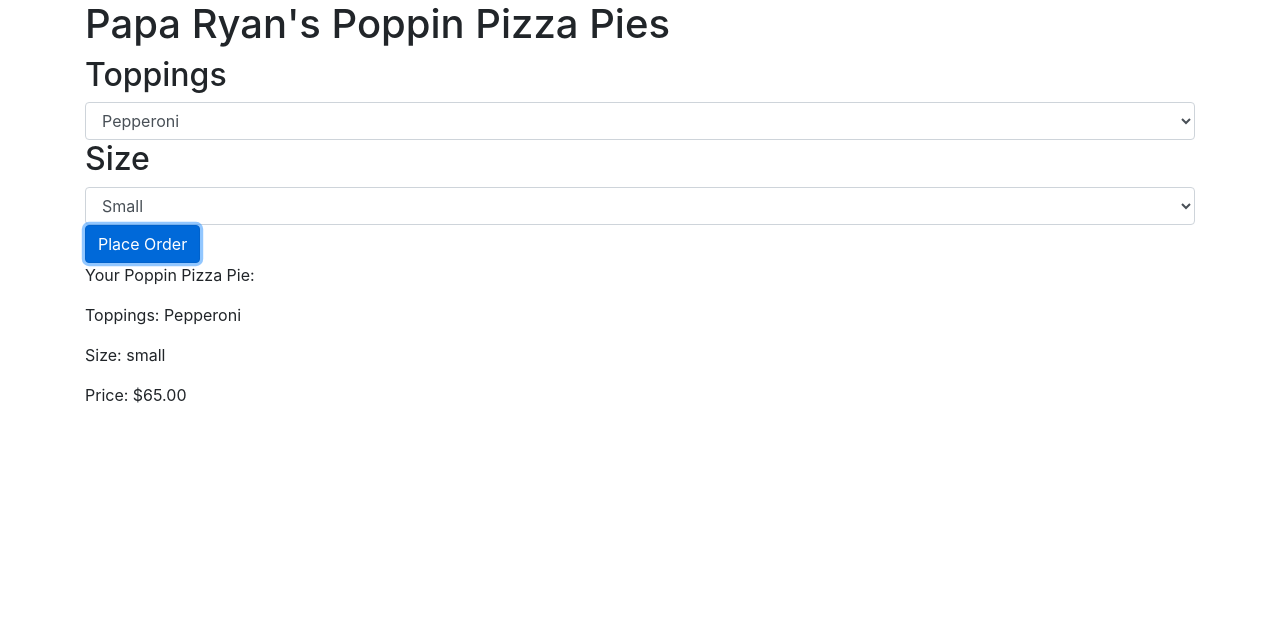
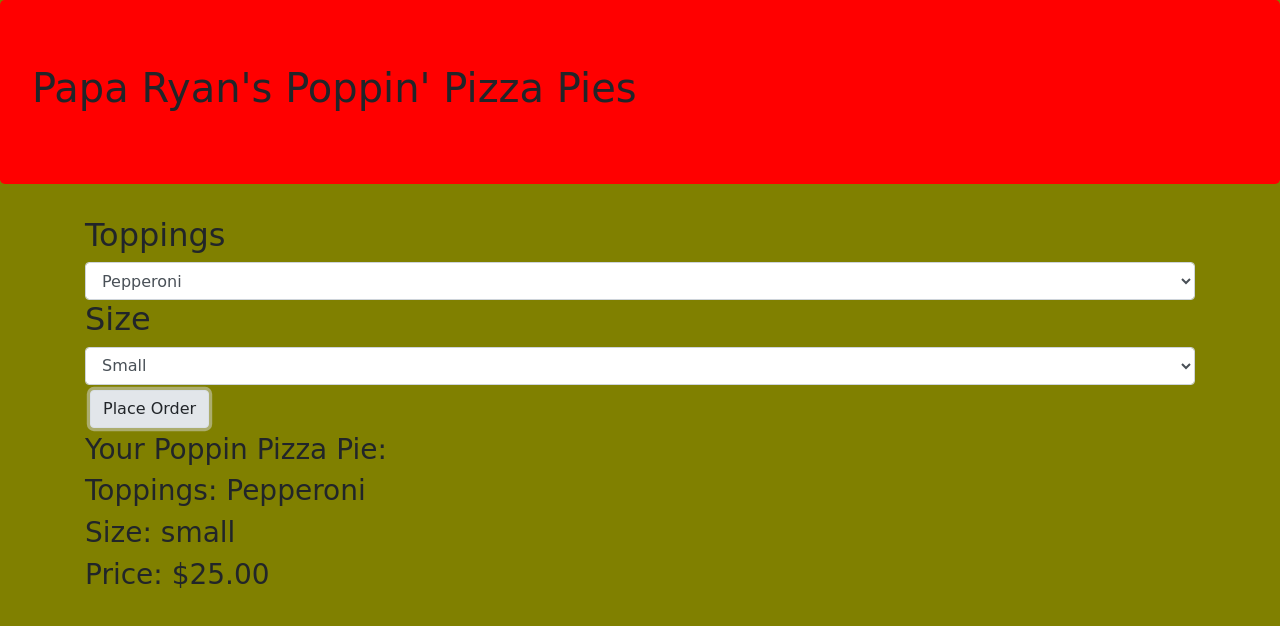
Before and after one commit to ryandefea/Pizza-Parlor, a plain HTML site: page index.html in a window 1280 px wide. Both pictures are taken after a click on the button "Place Order". Drawn offline with Linux system fonts and the light colour scheme; a web font is replaced by a local one.

Commit message:
update css.

```diff
--- a/css/styles.css
+++ b/css/styles.css
@@ -0,0 +1,18 @@
+body {
+  font-family: 'Fascinate Inline', cursive;
+  background-color: olive;
+}
+
+.btn {
+  margin: 5px;
+  btn-color: olive;
+}
+
+.jumbotron {
+  background-color: red;
+  font-color: white;
+}
+
+h2 {
+
+}
--- a/index.html
+++ b/index.html
@@ -3,13 +3,16 @@
 <head>
   <link href="css/bootstrap.css" rel="stylesheet" type="text/css">
   <link href="css/styles.css" rel="stylesheet" type="text/css">
+  <link href="https://fonts.googleapis.com/css2?family=Fascinate+Inline&display=swap" rel="stylesheet">
   <script src="js/jquery-3.6.0.js"></script>
   <script src="js/scripts.js"></script>
   <title>Pizza Parlor</title>
 </head>
 <body>
-<div class="container">
-  <h1>Papa Ryan's Poppin Pizza Pies</h1>
+  <div class="jumbotron">
+    <h1>Papa Ryan's Poppin' Pizza Pies</h1>
+  </div>
+  <div class="container">
   <form id="pizza-info">
     <h2>Toppings</h2>
     <select class="form-control" id="toppings">
@@ -23,12 +26,12 @@
       <option value="medium">Medium</option>
       <option value="large">Large</option>
     </select>
-    <button type="submit" class="btn btn-primary">Place Order</button>
+    <button type="submit" class="btn btn-light">Place Order</button>
   </form>
-  <p>Your Poppin Pizza Pie:</p>
-  <p><span id="topping-type"></span></p>
-  <p><span id="size-type"></span></p>
-  <p><span id="pizza-price"></span></p>
+  <h3>Your Poppin Pizza Pie:</h3>
+  <h3><span id="topping-type"></span></h3>
+  <h3><span id="size-type"></span></h3>
+  <h3><span id="pizza-price"></span></h3>
 </div>
 </body>
 </html>
--- a/js/scripts.js
+++ b/js/scripts.js
@@ -5,7 +5,7 @@ function Pizza (pizzaTopping, pizzaSize) {
 }
 
 Pizza.prototype.getPrice = function () {
-  let pizzaPrice = 50;
+  let pizzaPrice = 10;
   if (this.pizzaSize === "small") {
     pizzaPrice += 10;
   } else if (this.pizzaSize === "medium") {
@@ -30,7 +30,6 @@ $(document).ready(function () {
     let inputtedTopping = $("#toppings").val();
     let inputtedSize = $("#size").val();
     let newPizza = new Pizza(inputtedTopping, inputtedSize);
-    console.log(newPizza);
     let price = newPizza.getPrice(inputtedSize);
     $("#topping-type").text("Toppings: " + newPizza.pizzaTopping);
     $("#size-type").text("Size: " + newPizza.pizzaSize);
```
Also changed, not shown: assets/red-classic-checkered-table-cloth-texture-vector-21076514.jpg (added).
